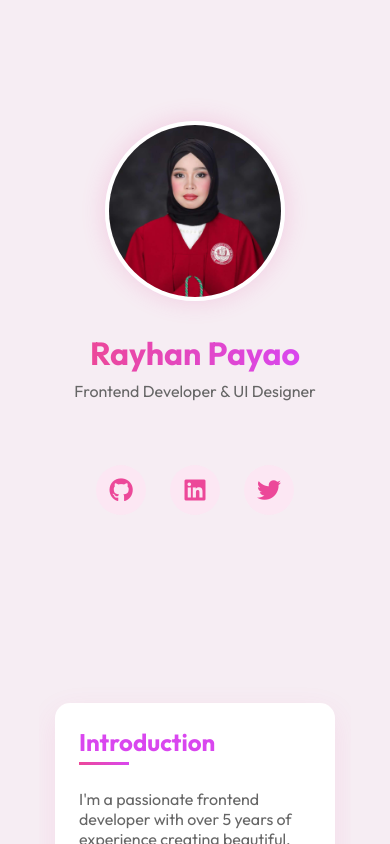
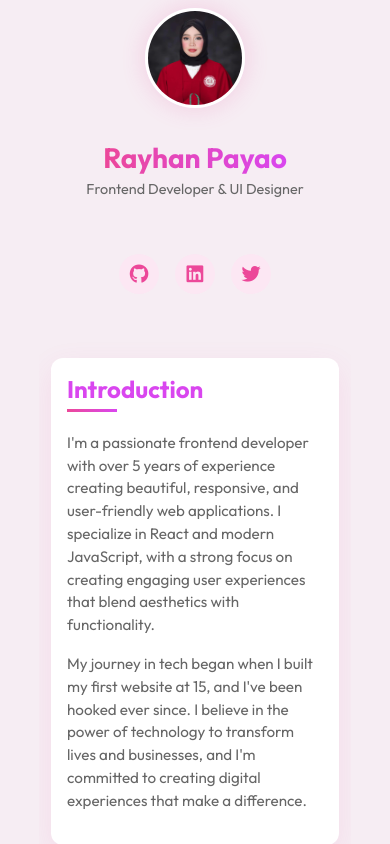
Before and after one commit to rayhanpayao25/rayhan-portfilio, a React (Vite) app: page /#about-me in a window 390 px wide. Shown: the part 880-1724 px from the top of the page. Built offline with nearby package versions, Linux system fonts and the light colour scheme.

Commit message:
new update

```diff
--- a/src/components/AboutMe/AboutMe.css
+++ b/src/components/AboutMe/AboutMe.css
@@ -1,12 +1,11 @@
 @import url("https://fonts.googleapis.com/css2?family=Poppins:wght@300;400;500;600;700&display=swap");
 @import url("https://cdnjs.cloudflare.com/ajax/libs/font-awesome/6.0.0-beta3/css/all.min.css");
-
 
 body {
   margin: 0;
   padding: 0;
-  font-family: -apple-system, BlinkMacSystemFont, "Segoe UI", "Roboto", "Oxygen", "Ubuntu", "Cantarell", "Fira Sans",
-    "Droid Sans", "Helvetica Neue", sans-serif;
+  font-family: "Poppins", -apple-system, BlinkMacSystemFont, "Segoe UI", "Roboto", "Oxygen", "Ubuntu", "Cantarell",
+    "Fira Sans", "Droid Sans", "Helvetica Neue", sans-serif;
   -webkit-font-smoothing: antialiased;
   -moz-osx-font-smoothing: grayscale;
   background-color: #f6edf3;
@@ -503,7 +502,26 @@ body {
   color: #666;
 }
 
-/* Mobile visibility fixes - IMPORTANT CHANGES HERE */
+/* Enhanced Mobile Responsiveness */
+@media (max-width: 992px) {
+  .about-me-container .expertise-grid,
+  .about-me-container .sports-grid,
+  .about-me-container .contest-grid,
+  .about-me-container .goals-container,
+  .about-me-container .personal-grid {
+    grid-template-columns: repeat(2, 1fr);
+  }
+
+  .about-me-container .hero-section {
+    min-height: auto;
+    padding: 3rem 0;
+  }
+
+  .about-me-container .hero-section h1 {
+    font-size: 3rem;
+  }
+}
+
 @media (max-width: 768px) {
   /* Force all elements to be visible regardless of animation state */
   .about-me-container .section,
@@ -542,6 +560,14 @@ body {
     visibility: visible !important;
   }
 
+  .about-me-container {
+    padding: 1.5rem;
+  }
+
+  .about-me-container .hero-section {
+    padding: 2.5rem 0;
+  }
+
   .about-me-container .hero-section h1 {
     font-size: 2.5rem;
   }
@@ -550,8 +576,32 @@ body {
     font-size: 1.2rem;
   }
 
+  .about-me-container .image-container {
+    width: 150px;
+    height: 150px;
+  }
+
+  .about-me-container .section {
+    margin: 3rem 0;
+    padding: 1.5rem;
+  }
+
+  .about-me-container h3 {
+    font-size: 1.8rem;
+  }
+
+  .about-me-container .expertise-grid,
+  .about-me-container .sports-grid,
+  .about-me-container .contest-grid,
+  .about-me-container .goals-container,
+  .about-me-container .personal-grid {
+    grid-template-columns: 1fr;
+    gap: 1.25rem;
+  }
+
   .about-me-container .current-work {
     grid-template-columns: 1fr;
+    gap: 1.5rem;
   }
 
   .about-me-container .skill-item {
@@ -565,6 +615,11 @@ body {
     margin-bottom: 0.3rem;
   }
 
+  .about-me-container .skill-bar-container {
+    width: 100%;
+    margin: 0.3rem 0;
+  }
+
   .about-me-container .skill-percentage {
     align-self: flex-end;
   }
@@ -572,6 +627,37 @@ body {
   .about-me-container .cta-buttons {
     flex-direction: column;
     gap: 1rem;
+    width: 100%;
+    max-width: 300px;
+    margin-left: auto;
+    margin-right: auto;
+  }
+
+  .about-me-container .social-links {
+    gap: 1rem;
+  }
+
+  .about-me-container .social-icon {
+    width: 45px;
+    height: 45px;
+    font-size: 1.3rem;
+  }
+
+  /* Touch-friendly hover states */
+  .about-me-container .expertise-card:hover,
+  .about-me-container .sports-card:hover,
+  .about-me-container .contest-card:hover,
+  .about-me-container .goal-card:hover,
+  .about-me-container .personal-card:hover {
+    transform: none;
+  }
+
+  .about-me-container .expertise-card:active,
+  .about-me-container .sports-card:active,
+  .about-me-container .contest-card:active,
+  .about-me-container .goal-card:active,
+  .about-me-container .personal-card:active {
+    transform: translateY(-3px);
   }
 }
 
@@ -581,8 +667,9 @@ body {
   }
 
   .about-me-container .section {
-    padding: 1.5rem;
-    margin: 3rem 0;
+    padding: 1.25rem;
+    margin: 2.5rem 0;
+    border-radius: 12px;
   }
 
   .about-me-container .hero-section {
@@ -591,14 +678,33 @@ body {
 
   .about-me-container .hero-section h1 {
     font-size: 2rem;
+    margin-bottom: 0.3rem;
   }
 
   .about-me-container .hero-section h2 {
     font-size: 1rem;
+    margin-bottom: 1.5rem;
+  }
+
+  .about-me-container .image-container {
+    width: 120px;
+    height: 120px;
+    border-width: 3px;
   }
 
   .about-me-container h3 {
     font-size: 1.5rem;
+    margin-bottom: 1.25rem;
+  }
+
+  .about-me-container h4 {
+    font-size: 1.1rem;
+    margin-bottom: 0.75rem;
+  }
+
+  .about-me-container p {
+    font-size: 0.95rem;
+    line-height: 1.5;
   }
 
   .about-me-container .contact-info {
@@ -614,9 +720,54 @@ body {
     padding: 0.4rem 0.8rem;
     font-size: 0.9rem;
   }
+
+  .about-me-container .expertise-icon,
+  .about-me-container .goal-icon,
+  .about-me-container .personal-icon {
+    font-size: 1.75rem;
+    margin-bottom: 0.75rem;
+  }
+
+  .about-me-container .sports-image,
+  .about-me-container .contest-image {
+    height: 180px;
+  }
+
+  .about-me-container .cta-button {
+    padding: 0.8rem 1.5rem;
+    font-size: 0.95rem;
+  }
+
+  .about-me-container .social-icon {
+    width: 40px;
+    height: 40px;
+    font-size: 1.2rem;
+  }
 }
 
 @media (max-width: 400px) {
+  .about-me-container {
+    padding: 0.75rem;
+  }
+
+  .about-me-container .section {
+    padding: 1rem;
+    margin: 2rem 0;
+  }
+
+  .about-me-container .hero-section h1 {
+    font-size: 1.75rem;
+  }
+
+  .about-me-container .hero-section h2 {
+    font-size: 0.9rem;
+  }
+
+  .about-me-container .image-container {
+    width: 100px;
+    height: 100px;
+  }
+
   .about-me-container .skills-tags {
     gap: 0.5rem;
   }
@@ -625,4 +776,45 @@ body {
     padding: 0.3rem 0.7rem;
     font-size: 0.85rem;
   }
+
+  .about-me-container .expertise-card,
+  .about-me-container .goal-card,
+  .about-me-container .personal-card {
+    padding: 1.25rem;
+  }
+
+  .about-me-container .sports-image,
+  .about-me-container .contest-image {
+    height: 160px;
+  }
+
+  .about-me-container .sports-badge,
+  .about-me-container .contest-badge {
+    font-size: 0.8rem;
+    padding: 0.25rem 0.7rem;
+  }
+
+  .about-me-container .tech-stack span {
+    font-size: 0.75rem;
+    padding: 0.25rem 0.6rem;
+  }
 }
+
+/* Fix for iOS Safari 100vh issue */
+@supports (-webkit-touch-callout: none) {
+  .about-me-container .hero-section {
+    min-height: -webkit-fill-available;
+  }
+}
+
+/* Prefers-reduced-motion accessibility */
+@media (prefers-reduced-motion: reduce) {
+  .about-me-container *,
+  .about-me-container *::before,
+  .about-me-container *::after {
+    animation-duration: 0.01ms !important;
+    animation-iteration-count: 1 !important;
+    transition-duration: 0.01ms !important;
+    scroll-behavior: auto !important;
+  }
+}
--- a/src/components/AboutMe/AboutMe.jsx
+++ b/src/components/AboutMe/AboutMe.jsx
@@ -9,7 +9,6 @@ export default function AboutMe() {
   const [isMobile, setIsMobile] = useState(false)
 
   useEffect(() => {
-    // Set a small timeout to ensure animations work properly
     const timer = setTimeout(() => {
       setIsVisible(true)
     }, 100)
@@ -189,18 +188,21 @@ export default function AboutMe() {
           <div className="work-content">
             <h4>QUALITY ASSURANCE SPECIALIST</h4>
             <p>
-              I'm currently leading the development of an innovative design system that uses AI to adapt to user
-              preferences and accessibility needs in real-time.
+            I have over a year of experience as a Quality Assurance Specialist at Salary.com, working remotely.
+            I use tools like Jira and DevOps to manage workflows, track issues, and ensure the quality of products.
+            My responsibilities include testing, identifying bugs, and providing feedback to development teams to improve
+            functionality.
             </p>
             <p>
-              This project combines my passion for frontend development with emerging AI technologies to create more
-              inclusive digital experiences.
+            As a QA Specialist, I work closely with cross-functional teams to ensure that all products meet the highest standards before release. With a strong focus on detail and efficiency, I help maintain smooth project timelines and ensure the final products meet customer expectations.
             </p>
             <div className="tech-stack">
-              <span>React</span>
-              <span>TypeScript</span>
-              <span>TensorFlow.js</span>
-              <span>WebGL</span>
+              <span>Javascript</span>
+              <span>Jira</span>
+              <span>Devops</span>
+              <span>Html</span>
+              <span>Css</span>
+              <span>Test plan</span>
             </div>
           </div>
         </motion.div>
```
